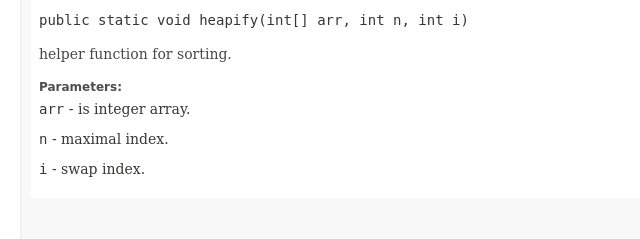
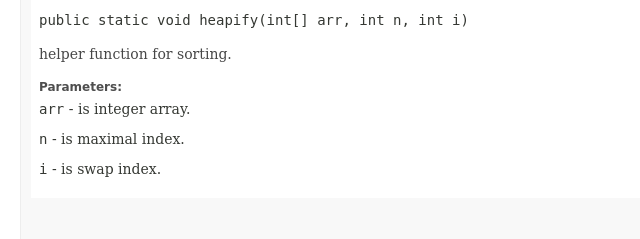
Before and after one commit to YogNare/OOP, a plain HTML site: page Task_1_1_1/ru/nsu/baev/Main.html in a window 1280 px wide. Shown: the part 1302-1541 px from the top of the page, 0-640 px from the left. Drawn offline with Linux system fonts and the light colour scheme; no server answers; a script that the page names is missing; a web font is replaced by a local one.

Commit message:
Deploying to gh-pages from @ YogNare/OOP@68d59185cec51b11221132ede7213318e2490b5a 🚀

```diff
--- a/Task_1_1_1/ru/nsu/baev/Main.html
+++ b/Task_1_1_1/ru/nsu/baev/Main.html
@@ -268,8 +268,8 @@ extends java.lang.Object</pre>
 <dl>
 <dt><span class="paramLabel">Parameters:</span></dt>
 <dd><code>arr</code> - is integer array.</dd>
-<dd><code>n</code> - maximal index.</dd>
-<dd><code>i</code> - swap index.</dd>
+<dd><code>n</code> - is maximal index.</dd>
+<dd><code>i</code> - is swap index.</dd>
 </dl>
 </li>
 </ul>
```
Also changed, not shown: 3 other files.
